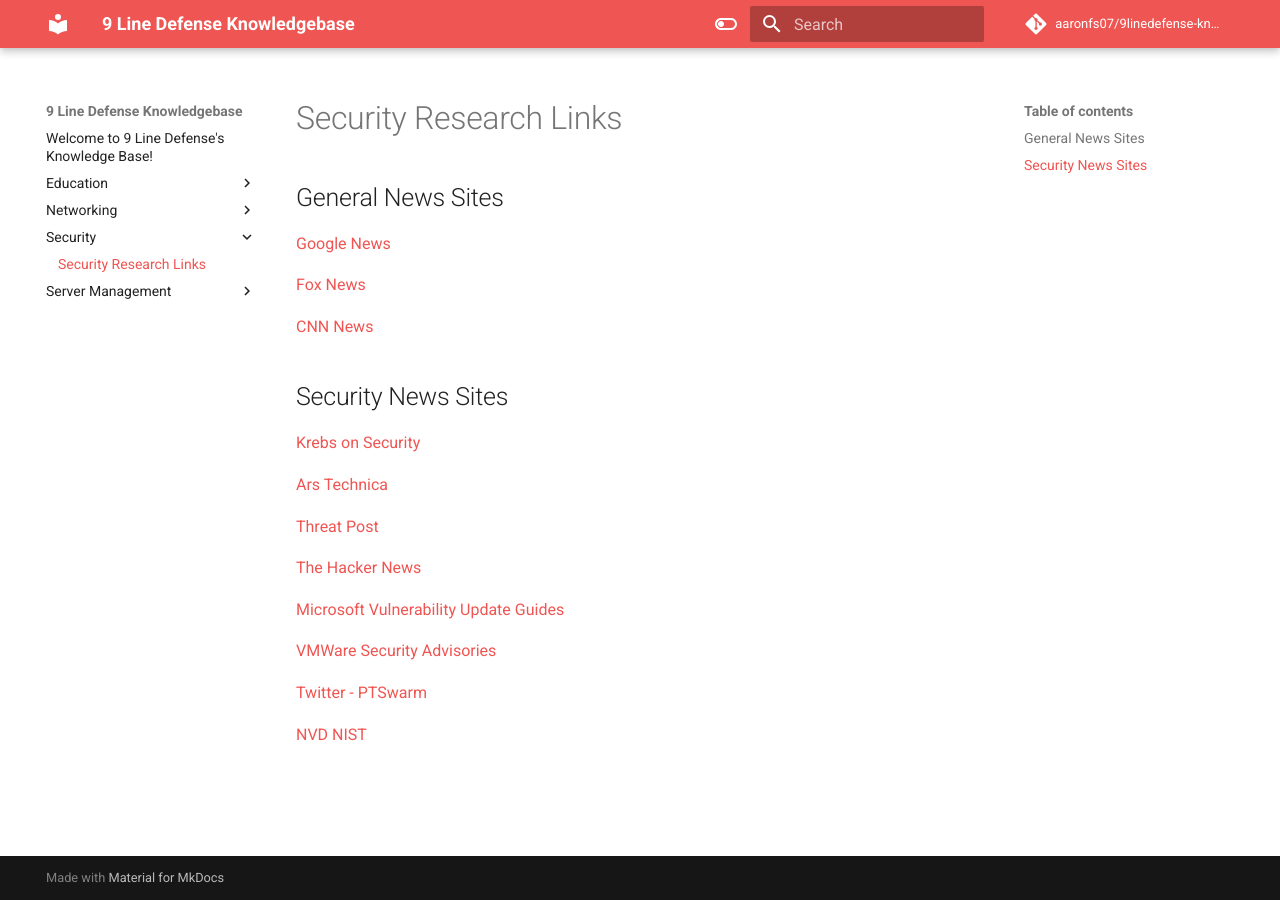
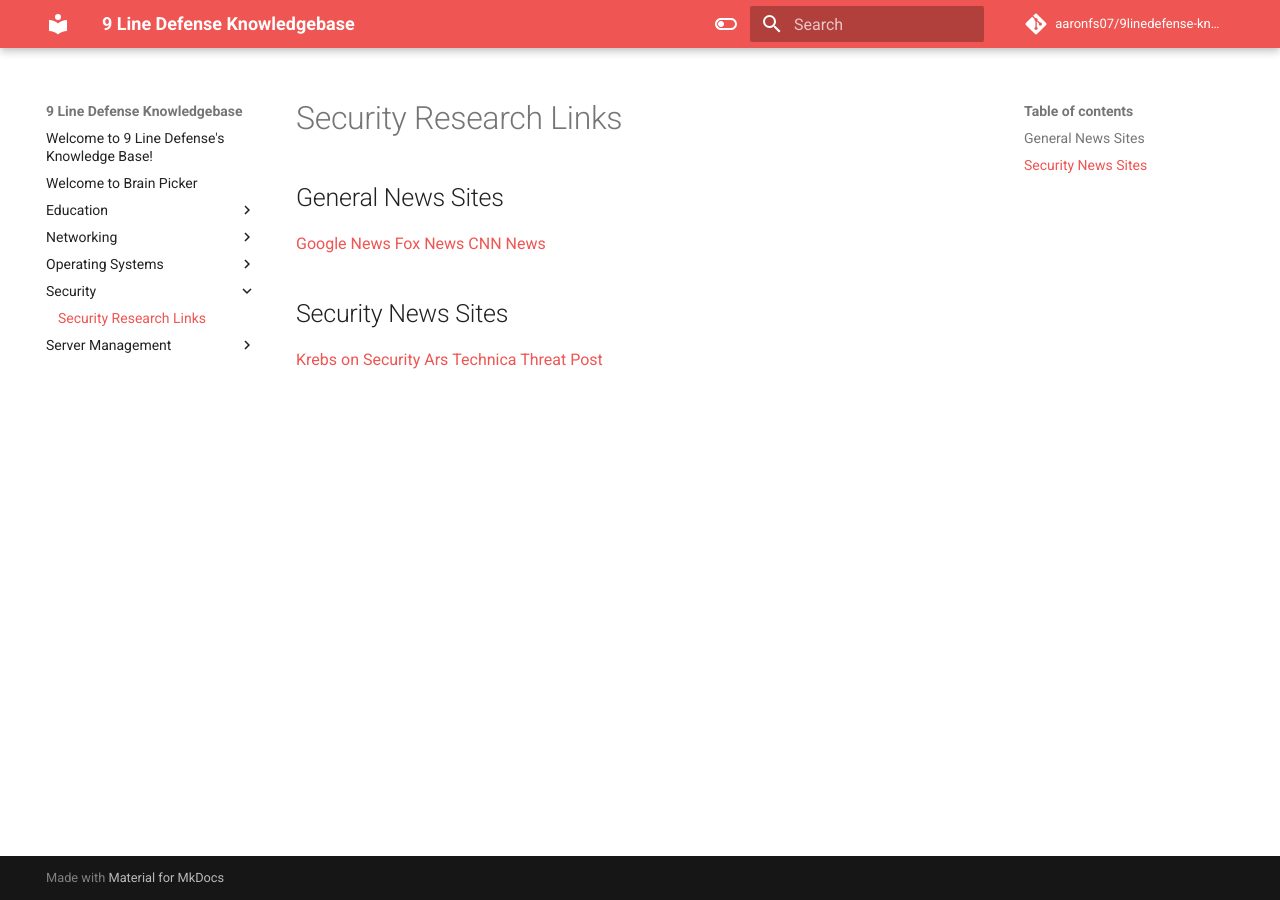
Before and after one commit to aaronfs07/9linedefense-knowledge, an MkDocs documentation site: the page built from docs/Security/Security Research Links.md, in a window 1280 px wide. Built offline with MkDocs 1.6.1 and Material for MkDocs 9.7.7, drawn with Linux system fonts in a browser that asks for light colours; comment, search, counter and statistics services are not loaded.

Commit message:
Updated some items

```diff
--- a/docs/Security/Security Research Links.md
+++ b/docs/Security/Security Research Links.md
@@ -1,27 +1,11 @@
-# Security Research Links
+# Security Research Links
 
-## General News Sites
+## General News Sites
+[Google News](https://news.google.com)
+[Fox News](https://www.foxnews.com/)
+[CNN News](https://edition.cnn.com/)
 
-[Google News](https://news.google.com)
-
-[Fox News](https://www.foxnews.com/)
-
-[CNN News](https://edition.cnn.com/)
-
-## Security News Sites
-
-[Krebs on Security](https://krebsonsecurity.com/)
-
-[Ars Technica](https://arstechnica.com/)
-
-[Threat Post](https://threatpost.com/)
-
-[The Hacker News](https://thehackernews.com/)
-
-[Microsoft Vulnerability Update Guides](https://msrc.microsoft.com/update-guide/vulnerability)
-
-[VMWare Security Advisories](https://www.vmware.com/security/advisories.html)
-
-[Twitter - PTSwarm](https://twitter.com/ptswarm)
-
-[NVD NIST](https://nvd.nist.gov/vuln)
+## Security News Sites
+[Krebs on Security](https://krebsonsecurity.com/)
+[Ars Technica](https://arstechnica.com/)
+[Threat Post](https://threatpost.com/)
```
Also changed, not shown: docs/Networking/Protocols/Dynamic Host Configuration Protocol.md (added, +21 -0 lines), docs/Networking/Software Defined Networking (SDN)/Meraki.md (+9 -1 lines), docs/Operating Systems/Windows Server/General Troubleshooting/Temporary Profiles.md (added, +22 -0 lines), docs/index.md.md (added, +19 -0 lines).
